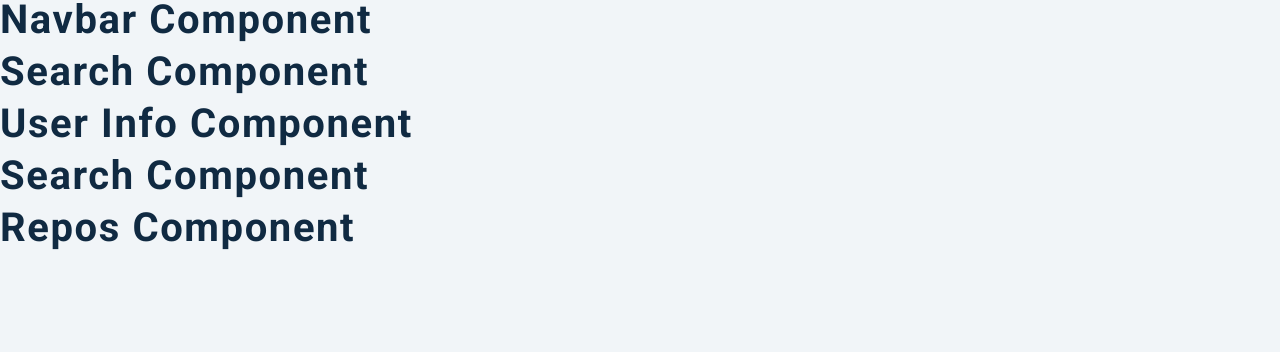
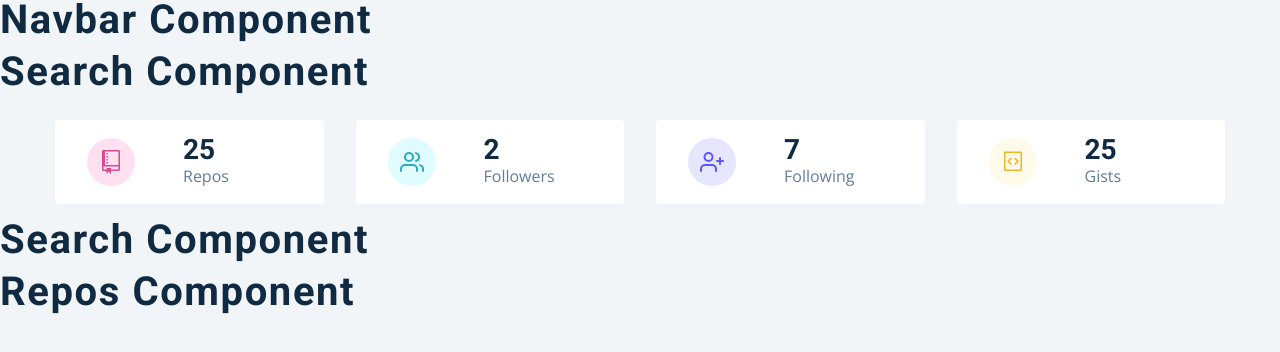
Before and after one commit to Alexey2001/React-github-hooks, a React (Create React App) app: page / in a window 1280 px wide. Shown: the top 352 px of the page. Built offline with nearby package versions, Linux system fonts and the light colour scheme.

Commit message:
adding info

```diff
--- a/src/components/Info.js
+++ b/src/components/Info.js
@@ -5,10 +5,57 @@ import { GoRepo, GoGist } from 'react-icons/go';
 import { FiUsers, FiUserPlus } from 'react-icons/fi';
 
 const UserInfo = () => {
-  const data = React.useContext(GithubContext)
-  console.log(data)
-  return <h2>user info component </h2>;
+  const {githubUser} = React.useContext(GithubContext)
+  const {public_repos, followers, following, public_gists} = githubUser
+
+  const items = [
+    {id:1,
+    icon:<GoRepo
+    className="icon"/>,
+    label:'repos',
+    value:public_repos,
+    color:'pink'
+  },
+    {id:2,
+     icon:<FiUsers
+    className="icon"/>,
+    label:'followers',
+    value:followers,
+    color:'green'
+  },
+    {id:3,
+    icon:<FiUserPlus
+    className="icon"/>,
+    label:'following',
+    value:following,
+    color:'purple'
+  },
+  {id:4, icon:<GoGist
+    className="icon"/>,
+    label:'gists',
+    value:public_repos,
+    color:'yellow'
+  },
+  ]
+
+  return <section className="section">
+    <Wrapper className="section-center">
+    {items.map(item =>{
+      return <Item key={item.id} {...item}></Item>
+    })}
+    </Wrapper>
+  </section>;
 };
+
+const Item = ({icon, label,value,color}) =>{
+  return <article className="item">
+  <span className={color}>{icon}</span>
+  <div>
+    <h3>{value}</h3>
+    <p>{label}</p>
+  </div>
+  </article>
+}
 
 const Wrapper = styled.section`
   display: grid;
```
